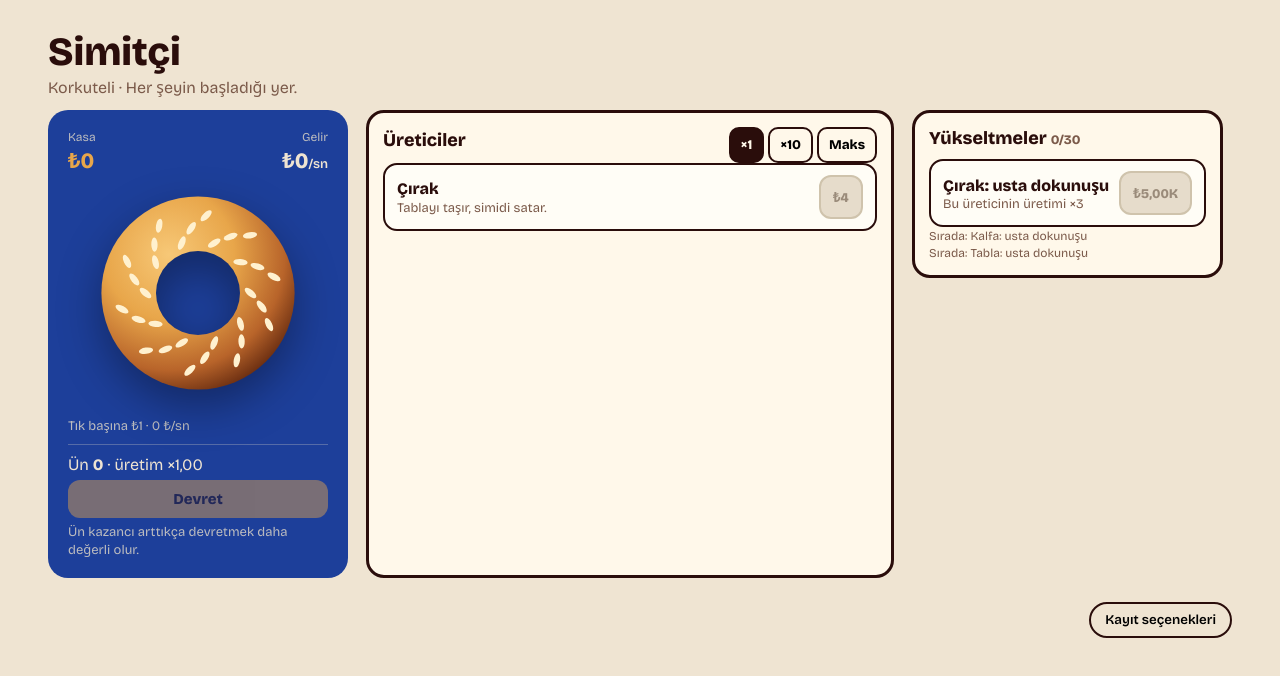
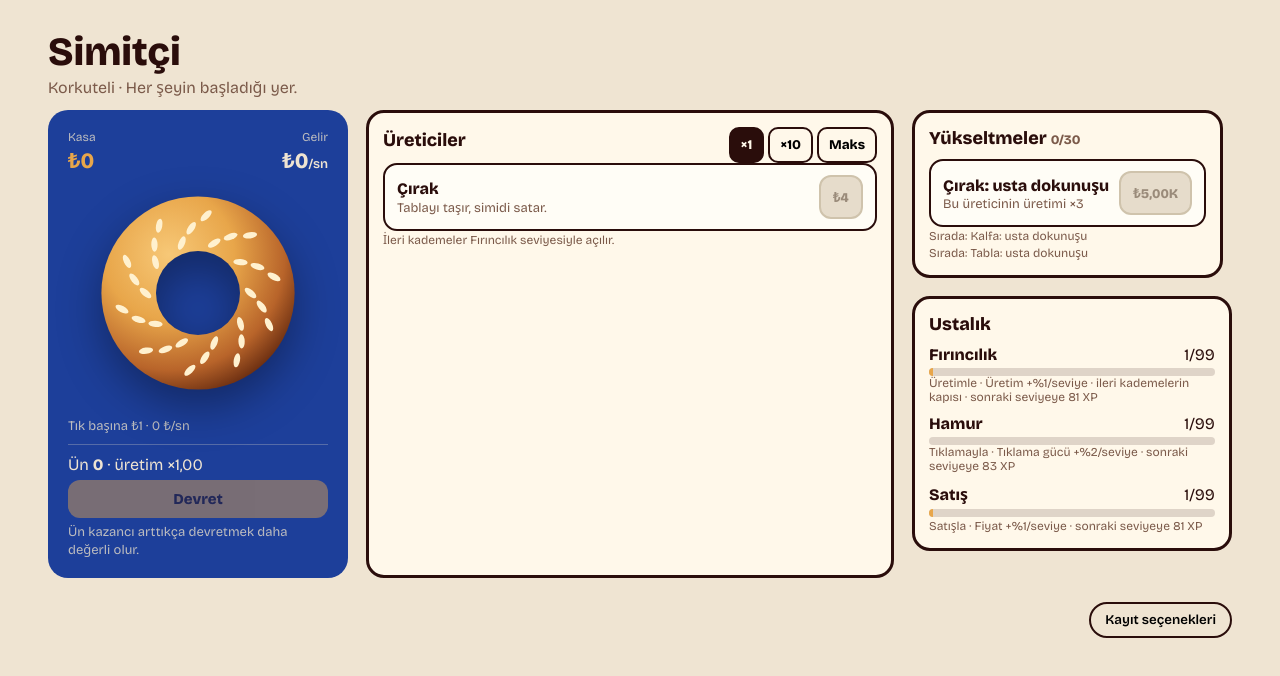
Before and after one commit to osmnnl/simitci, a React (Vite) app: page / in a window 1280 px wide. Shown: the top 676 px of the page. Built offline with nearby package versions, Linux system fonts and the light colour scheme.

Commit message:
v2 Faz 3: Ustalik

```diff
--- a/src/content/features.ts
+++ b/src/content/features.ts
@@ -4,7 +4,7 @@
  */
 export const FEATURES = {
   devir: true, // Faz 2
-  skills: false, // Faz 3
+  skills: true, // Faz 3
   districts: false, // Faz 4
   orders: false, // Faz 5
   crowd: false, // Faz 5
--- a/src/ui/SkillsPanel.tsx
+++ b/src/ui/SkillsPanel.tsx
@@ -1,3 +1,4 @@
+import { FEATURES } from "../content/features";
 import { SKILLS } from "../content/skills";
 import { skillLevel } from "../engine/derive";
 import { xpForLevel } from "../engine/math";
@@ -10,7 +11,7 @@ export function SkillsPanel() {
     <section className="panel" aria-label="Ustalık">
       <h2>Ustalık</h2>
       <ul className="skills">
-        {SKILLS.map((sk) => {
+        {SKILLS.filter((sk) => sk.id !== "tedarik" || FEATURES.orders).map((sk) => {
           const L = skillLevel(game, sk.id);
           const xp = game.skillsXp[sk.id];
           const lo = xpForLevel(L);
```
